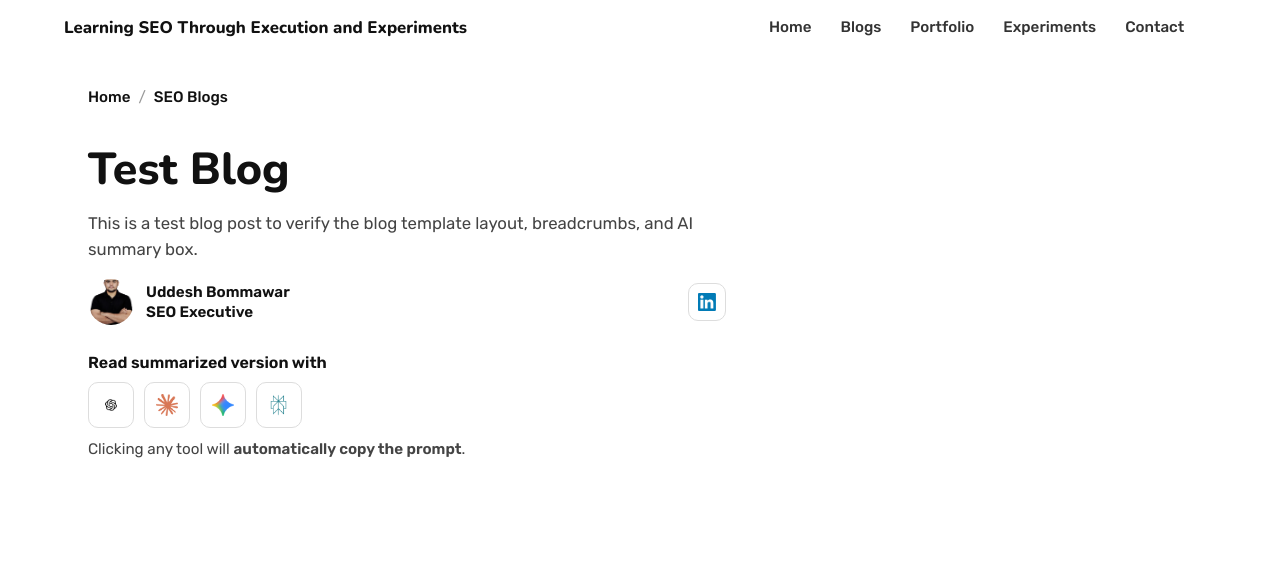
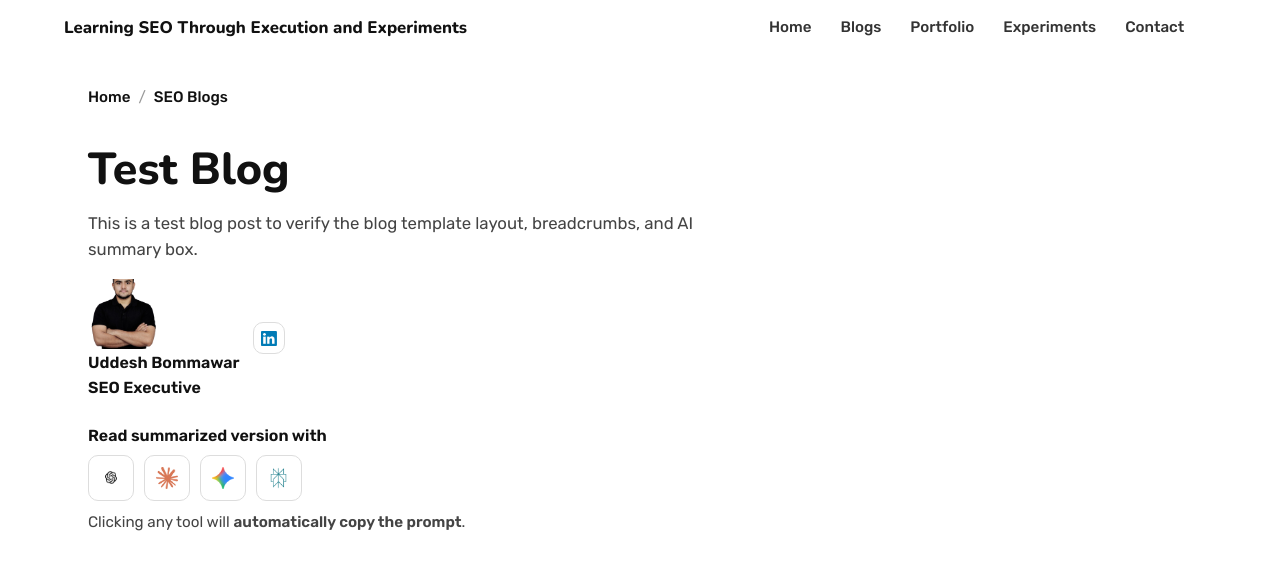
Before and after one commit to uddeshbommawar/uddeshbommawar.github.io, a Jekyll site: the page built from blogs/seo-blogs/test-blog.md, in a window 1280 px wide. Shown: the top 570 px of the page. Built offline with Jekyll 4.4.1, drawn with Linux system fonts in a browser that asks for light colours.

Commit message:
Update main.css

```diff
--- a/assets/css/main.css
+++ b/assets/css/main.css
@@ -784,53 +784,50 @@ h1, h2, h3, h4, h5, h6 {
 .post-author-row {
   display: flex;
   align-items: center;
-  justify-content: space-between; /* ✅ pushes LinkedIn to right */
   gap: 14px;
   margin-bottom: 18px;
 }
 
-.post-author-left {
-  display: flex;
-  align-items: center;
-  gap: 12px;
-}
-
 .post-author-img {
-  width: 46px;
-  height: 46px;
-  border-radius: 999px;
+  width: 70px;            /* ✅ bigger */
+  height: 70px;
+  border-radius: 16px;    /* ✅ square + curved edge */
   object-fit: cover;
 }
 
 .post-author-name {
   display: flex;
   flex-direction: column;
-  gap: 2px;
+  justify-content: center; /* ✅ aligns block height with image */
+  gap: 6px;
 }
 
 .post-author-name p {
   margin: 0;
-  font-weight: 700;
+  font-weight: 800;
   color: #111;
-  font-size: 0.95rem;
+  font-size: 1rem;
   line-height: 1.2;
 }
 
 .post-author-role {
-  font-size: 0.85rem;
+  font-size: 0.9rem;
   color: #666;
   font-weight: 500;
   margin: 0;
 }
 
+/* ✅ LinkedIn below role */
 .post-linkedin {
-  width: 38px;
-  height: 38px;
+  width: 32px;
+  height: 32px;
   border-radius: 10px;
   border: 1px solid #ddd;
+
   display: flex;
   align-items: center;
   justify-content: center;
+
   background: #fff;
   transition: 0.2s ease;
 }
@@ -841,9 +838,10 @@ h1, h2, h3, h4, h5, h6 {
 }
 
 .post-linkedin img {
-  width: 18px;
-  height: 18px;
+  width: 16px;
+  height: 16px;
   object-fit: contain;
+  display: block;
 }
 
 .post-linkedin:hover img {
```
